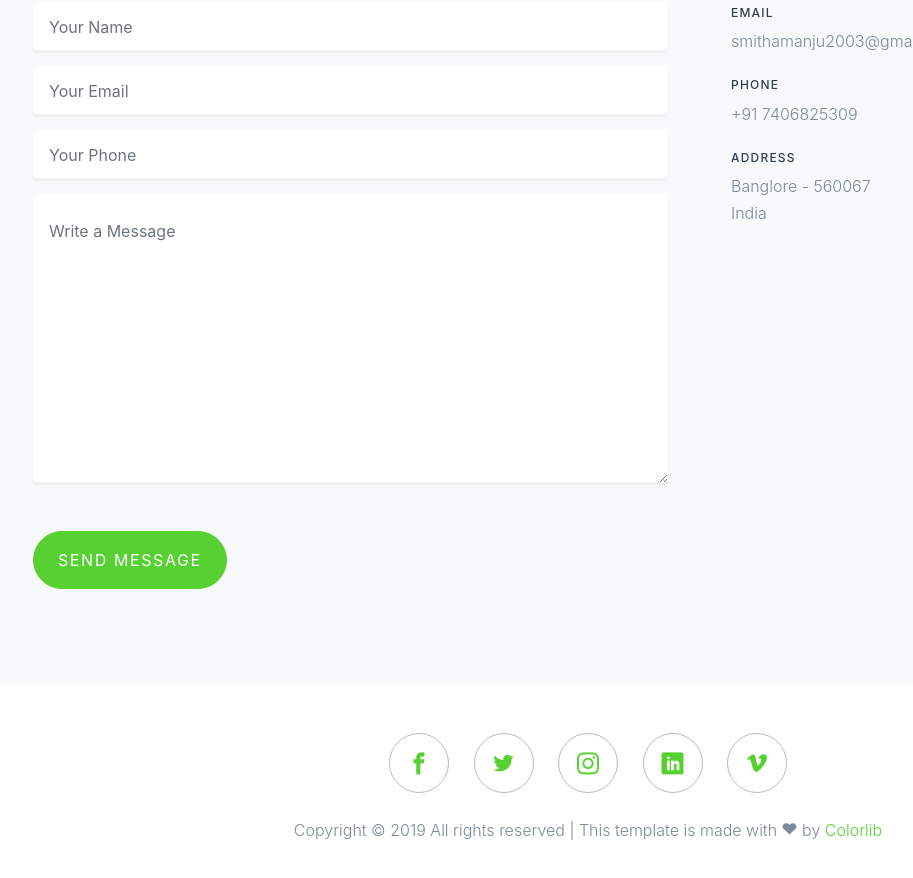
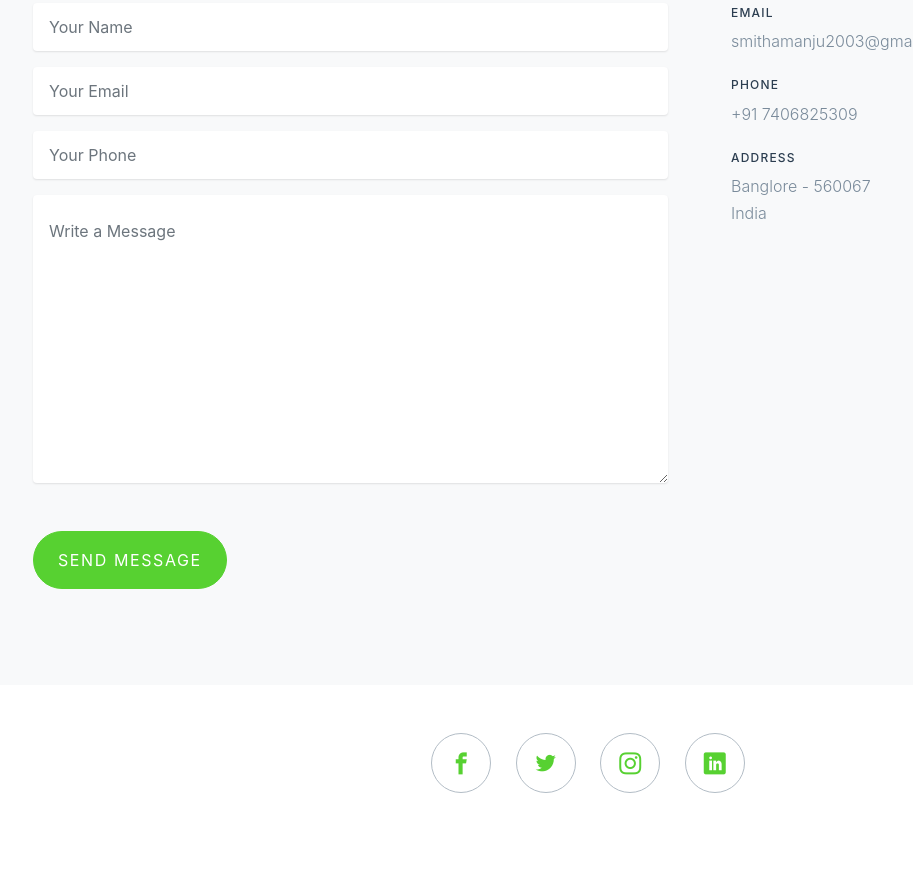
Before and after one commit to smithabijith/smithabijith.github.io, a plain HTML site: page index.html in a window 1280 px wide. Shown: the part 9830-10708 px from the top of the page, without its empty margins (52-965 px from the left). Drawn offline with nearby package versions, Linux system fonts and the light colour scheme; some packages are replaced by stand-ins of ours; no server answers; files whose address does not match are found by name.

Commit message:
profile update

```diff
--- a/index.html
+++ b/index.html
@@ -704,14 +704,14 @@
               <a href="#" class="social-item"><span class="icon-twitter"></span></a>
               <a href="#" class="social-item"><span class="icon-instagram2"></span></a>
               <a href="#" class="social-item"><span class="icon-linkedin2"></span></a>
-              <a href="#" class="social-item"><span class="icon-vimeo"></span></a>
+              <!-- <a href="#" class="social-item"><span class="icon-vimeo"></span></a> -->
             </p>
           </div>
         </div>
         <div class="row">
             <p class="col-12 text-center">
             <!-- Link back to Colorlib can't be removed. Template is licensed under CC BY 3.0. -->
-            Copyright &copy; <script>document.write(new Date().getFullYear());</script> All rights reserved | This template is made with <i class="icon-heart" aria-hidden="true"></i> by <a href="https://colorlib.com" target="_blank" class="text-primary">Colorlib</a>
+            <!-- Copyright &copy; <script>document.write(new Date().getFullYear());</script> All rights reserved | This template is made with <i class="icon-heart" aria-hidden="true"></i> by <a href="https://colorlib.com" target="_blank" class="text-primary">Colorlib</a> -->
             <!-- Link back to Colorlib can't be removed. Template is licensed under CC BY 3.0. -->
             </p>
         </div>
```
